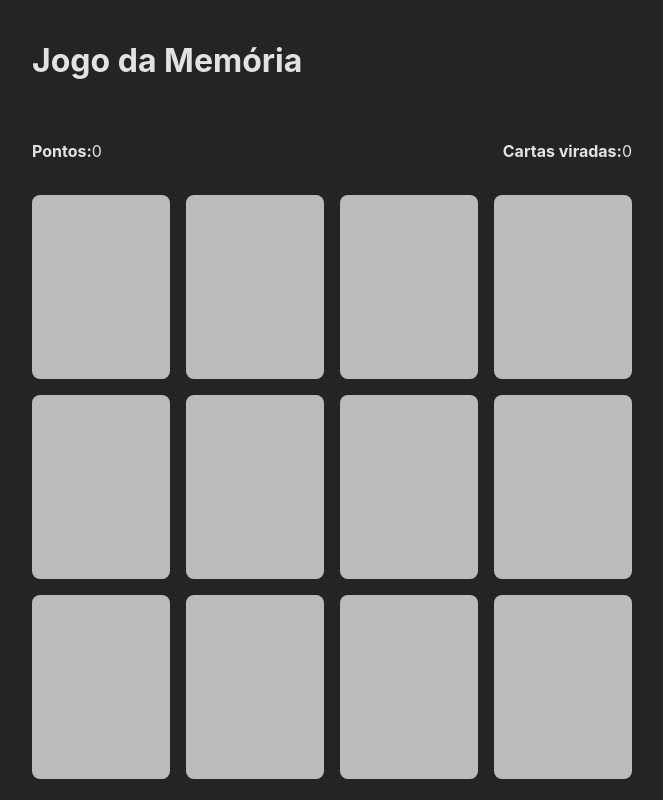
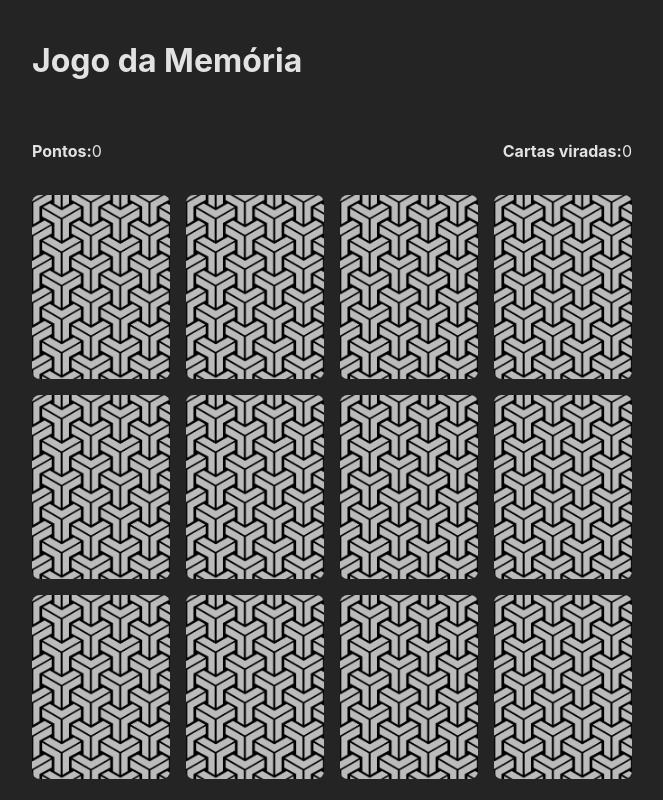
Before and after one commit to AdrianaRoza/react-memory-game, a React (Vite) app: page / in a window 1280 px wide. Shown: the whole page, without its empty margins (308-971 px from the left). Built offline with nearby package versions, Linux system fonts and the light colour scheme.

Commit message:
style: adding texture

```diff
--- a/src/index.css
+++ b/src/index.css
@@ -104,6 +104,9 @@ body {
 
 .carta_frente {
 background-color: #bbb;
+background-image: url("/textura.png");
+background-position: center;
+background-size: 170%;
 }
 
 .carta_costas {
```
